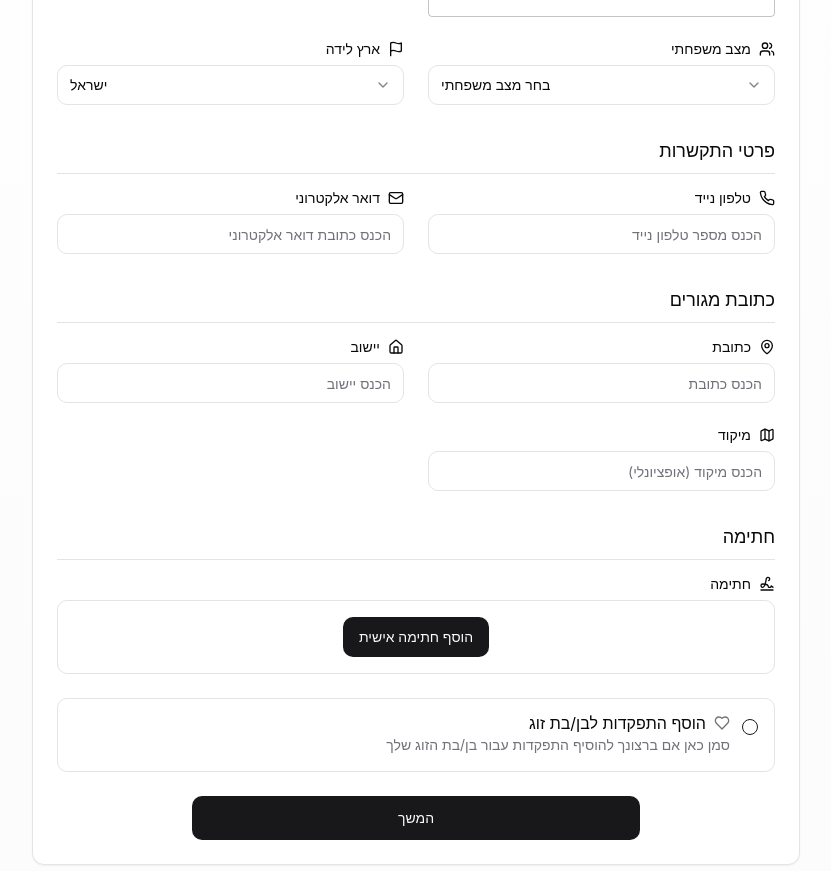
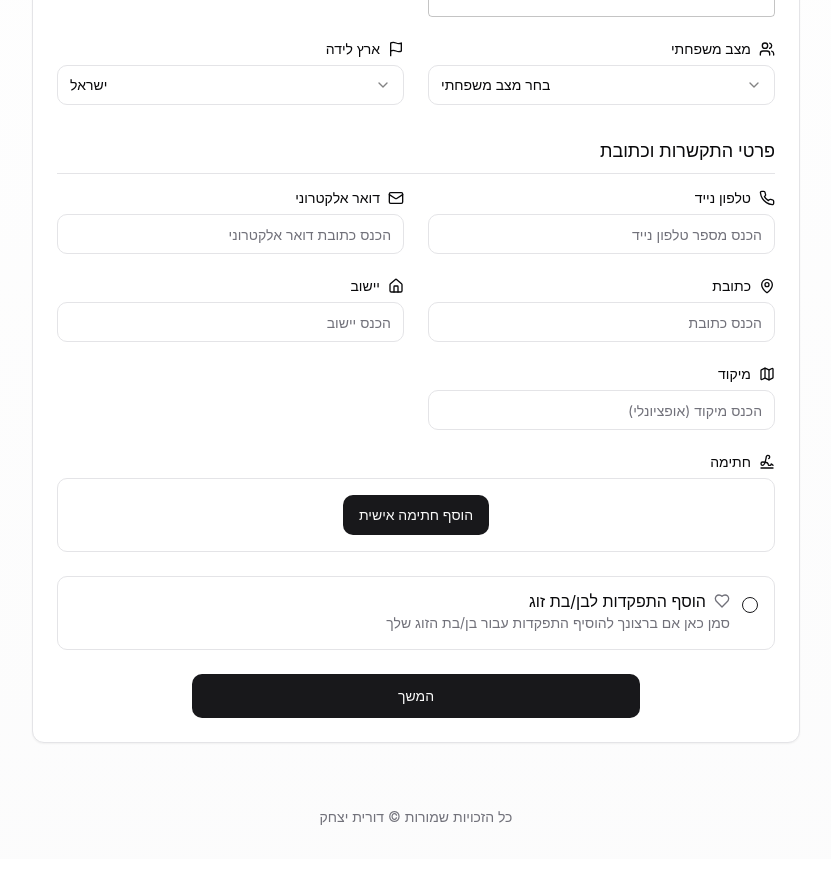
Before and after one commit to mzmorgil/meirim-likud-form, a React (Vite) app: page / in a window 1280 px wide. Shown: the part 640-1511 px from the top of the page, without its empty margins (224-1055 px from the left). Built offline with nearby package versions, Linux system fonts and the light colour scheme.

Commit message:
Refactor: Integrate address fields and remove signature category
Integrate address fields into the contact information section and remove the separate signature category.

```diff
--- a/src/components/PersonalInfoForm.tsx
+++ b/src/components/PersonalInfoForm.tsx
@@ -1,4 +1,3 @@
-
 import React, { useState, useRef } from 'react';
 import { Button } from '@/components/ui/button';
 import { Input } from '@/components/ui/input';
@@ -26,7 +25,6 @@ export const maritalStatusOptions = [
 
 export const currentYear = new Date().getFullYear();
 
-// Export the ID validation function for reuse
 export const isValidIsraeliID = (id: string) => {
   const cleanId = String(id).trim();
   if (cleanId.length > 9 || cleanId.length < 5 || isNaN(Number(cleanId))) return false;
@@ -85,7 +83,6 @@ const PersonalInfoForm: React.FC<PersonalInfoFormProps> = ({
 
   return (
     <div className="space-y-8">
-      {/* Personal Identification Section */}
       <div>
         <h3 className="text-lg font-medium mb-4 pb-2 border-b">פרטים אישיים</h3>
         <div className="grid grid-cols-1 md:grid-cols-2 gap-6">
@@ -185,7 +182,6 @@ const PersonalInfoForm: React.FC<PersonalInfoFormProps> = ({
         </div>
       </div>
 
-      {/* Demographic Information Section */}
       <div>
         <h3 className="text-lg font-medium mb-4 pb-2 border-b">מידע דמוגרפי</h3>
         <div className="grid grid-cols-1 md:grid-cols-2 gap-6">
@@ -340,9 +336,8 @@ const PersonalInfoForm: React.FC<PersonalInfoFormProps> = ({
         </div>
       </div>
 
-      {/* Contact Information Section */}
       <div>
-        <h3 className="text-lg font-medium mb-4 pb-2 border-b">פרטי התקשרות</h3>
+        <h3 className="text-lg font-medium mb-4 pb-2 border-b">פרטי התקשרות וכתובת</h3>
         <div className="grid grid-cols-1 md:grid-cols-2 gap-6">
           <FormField
             control={control}
@@ -391,14 +386,9 @@ const PersonalInfoForm: React.FC<PersonalInfoFormProps> = ({
               </FormItem>
             )}
           />
-        </div>
-      </div>
 
-      {/* Address Section - Only show if includeAddressFields is true */}
           {includeAddressFields && (
-        <div>
-          <h3 className="text-lg font-medium mb-4 pb-2 border-b">כתובת מגורים</h3>
-          <div className="grid grid-cols-1 md:grid-cols-2 gap-6">
+            <>
               <FormField
                 control={control}
                 name={getFieldName("address")}
@@ -467,14 +457,9 @@ const PersonalInfoForm: React.FC<PersonalInfoFormProps> = ({
                   </FormItem>
                 )}
               />
-          </div>
-        </div>
+            </>
           )}
 
-      {/* Signature Section */}
-      <div>
-        <h3 className="text-lg font-medium mb-4 pb-2 border-b">חתימה</h3>
-        <div className="grid grid-cols-1 gap-6">
           <FormField
             control={control}
             name={getFieldName("signature")}
```
Lines whose indentation alone changed are shown as unchanged.
